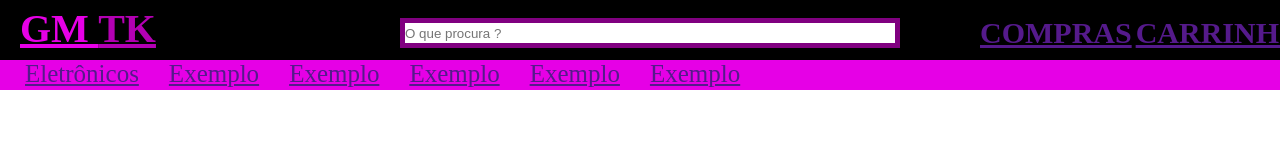
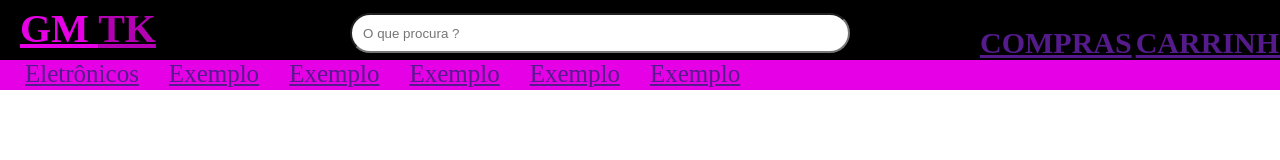
Before and after one commit to Talyssonbs/LovaVirtual, a plain HTML site: page index.html in a window 1280 px wide. Shown: the top 160 px of the page. Drawn offline with Linux system fonts and the light colour scheme.

Commit message:
Mudança no input

```diff
--- a/index.css
+++ b/index.css
@@ -33,11 +33,11 @@
 input{
     width: 500px;
     position: relative;
-    left: 400px;
-    top: -29px;
-    height: 30px;
+    left: 350px;
+    top: -34px;
+    height: 40px;
     text-align: 1000px;
-    border: solid 5px purple;
+    border-radius: 100px;
 }
 .placeholder{
     position: relative;
```
Also changed, not shown: index.html (+1 -1 lines).
